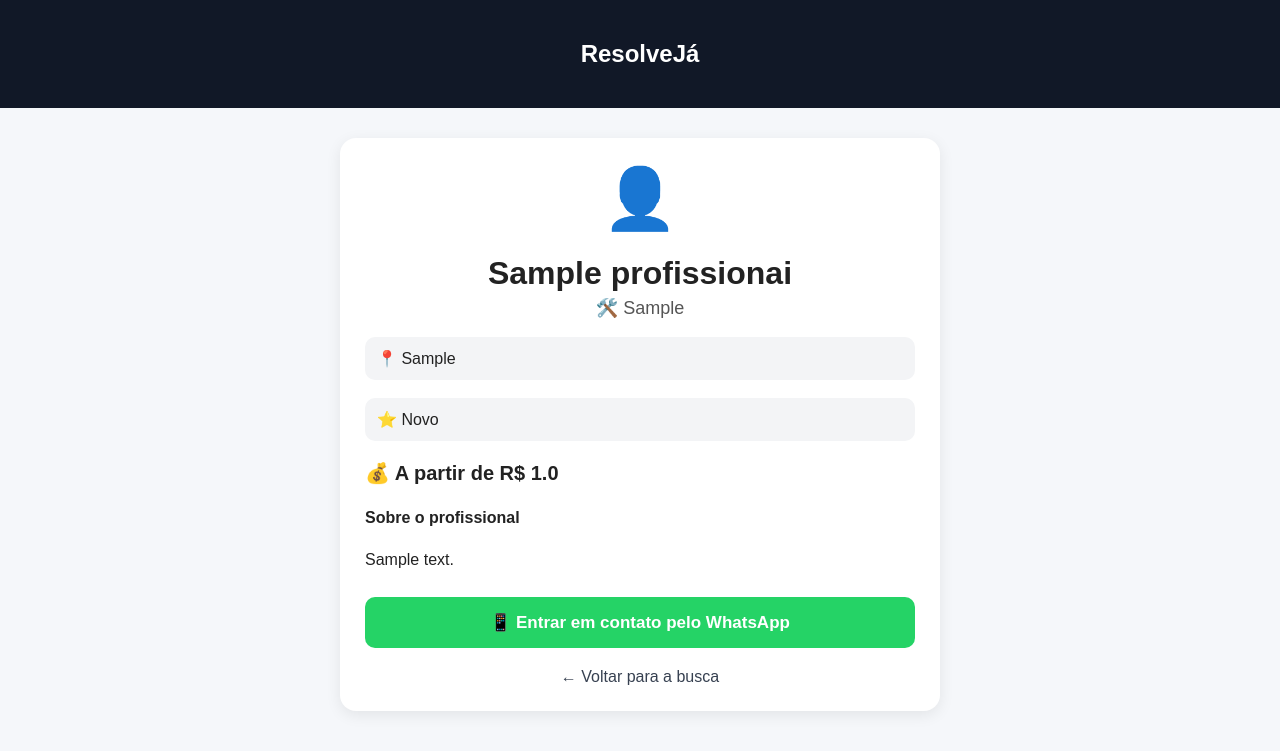
After one commit to thiagosyd13-spec/Resolveja, a Flask app: page /profissional/1 in a window 1280 px wide. The commit adds this page. Shown: the top 751 px of the page. Run offline with Flask 3, Linux system fonts and the light colour scheme; tables that the repository leaves empty hold one stand-in row (values such as "Sample post").

Commit message:
Adiciona perfil dos profissionais

```diff
--- a/app.py
+++ b/app.py
@@ -10,12 +10,25 @@ def conectar_banco():
     conn.row_factory = sqlite3.Row
     return conn
 
+
 @app.route("/")
 def inicio():
     conn = conectar_banco()
-    profissionais = [dict(row) for row in conn.execute("SELECT * FROM profissionais ORDER BY id DESC").fetchall()]
+
+    profissionais = [
+        dict(row)
+        for row in conn.execute(
+            "SELECT * FROM profissionais ORDER BY id DESC"
+        ).fetchall()
+    ]
+
     conn.close()
-    return render_template("index.html", profissionais=profissionais)
+
+    return render_template(
+        "index.html",
+        profissionais=profissionais
+    )
+
 
 @app.route("/cadastrar", methods=["POST"])
 def cadastrar():
@@ -32,7 +45,14 @@ def cadastrar():
         INSERT INTO profissionais
         (nome, servico, telefone, cidade, descricao, preco)
         VALUES (?, ?, ?, ?, ?, ?)
-    """, (nome, servico, telefone, cidade, descricao, preco))
+    """, (
+        nome,
+        servico,
+        telefone,
+        cidade,
+        descricao,
+        preco
+    ))
 
     conn.commit()
     conn.close()
@@ -43,9 +63,45 @@ def cadastrar():
 @app.route("/profissionais")
 def profissionais():
     conn = conectar_banco()
-    lista = [dict(row) for row in conn.execute("SELECT * FROM profissionais ORDER BY id DESC").fetchall()]
+
+    lista = [
+        dict(row)
+        for row in conn.execute(
+            "SELECT * FROM profissionais ORDER BY id DESC"
+        ).fetchall()
+    ]
+
     conn.close()
-    return render_template("index.html", profissionais=lista)
+
+    return render_template(
+        "index.html",
+        profissionais=lista
+    )
+
+
+@app.route("/profissional/<int:id>")
+def perfil_profissional(id):
+    conn = conectar_banco()
+
+    profissional = conn.execute(
+        "SELECT * FROM profissionais WHERE id = ?",
+        (id,)
+    ).fetchone()
+
+    conn.close()
+
+    if profissional is None:
+        return "Profissional não encontrado", 404
+
+    return render_template(
+        "perfil.html",
+        profissional=dict(profissional)
+    )
+
 
 if __name__ == "__main__":
-    app.run(host="0.0.0.0", port=8080, debug=False)
+    app.run(
+        host="0.0.0.0",
+        port=8080,
+        debug=False
+    )
--- /dev/null
+++ b/templates/perfil.html
@@ -0,0 +1,166 @@
+<!DOCTYPE html>
+<html lang="pt-BR">
+
+<head>
+    <meta charset="UTF-8">
+    <meta name="viewport" content="width=device-width, initial-scale=1.0">
+
+    <title>{{ profissional.nome }} - ResolveJá</title>
+
+    <style>
+        body {
+            margin: 0;
+            font-family: Arial, sans-serif;
+            background: #f5f7fa;
+            color: #222;
+        }
+
+        .topo {
+            background: #111827;
+            color: white;
+            padding: 20px;
+            text-align: center;
+        }
+
+        .container {
+            max-width: 600px;
+            margin: 30px auto;
+            padding: 0 20px;
+        }
+
+        .perfil {
+            background: white;
+            border-radius: 16px;
+            padding: 25px;
+            box-shadow: 0 4px 15px rgba(0,0,0,0.08);
+        }
+
+        .avatar {
+            font-size: 60px;
+            text-align: center;
+        }
+
+        h1 {
+            text-align: center;
+            margin-bottom: 5px;
+        }
+
+        .servico {
+            text-align: center;
+            color: #555;
+            font-size: 18px;
+        }
+
+        .info {
+            margin-top: 18px;
+            padding: 12px;
+            background: #f3f4f6;
+            border-radius: 10px;
+        }
+
+        .descricao {
+            margin-top: 20px;
+            line-height: 1.6;
+        }
+
+        .preco {
+            margin-top: 20px;
+            font-size: 20px;
+            font-weight: bold;
+        }
+
+        .contato {
+            display: block;
+            width: 100%;
+            margin-top: 25px;
+            padding: 15px;
+            border: none;
+            border-radius: 10px;
+            background: #25D366;
+            color: white;
+            font-size: 17px;
+            font-weight: bold;
+            cursor: pointer;
+        }
+
+        .voltar {
+            display: block;
+            text-align: center;
+            margin-top: 20px;
+            color: #374151;
+            text-decoration: none;
+        }
+    </style>
+</head>
+
+<body>
+
+    <div class="topo">
+        <h2>ResolveJá</h2>
+    </div>
+
+    <div class="container">
+
+        <div class="perfil">
+
+            <div class="avatar">
+                👤
+            </div>
+
+            <h1>{{ profissional.nome }}</h1>
+
+            <div class="servico">
+                🛠️ {{ profissional.servico }}
+            </div>
+
+            <div class="info">
+                📍 {{ profissional.cidade or "Região não informada" }}
+            </div>
+
+            <div class="info">
+                ⭐ Novo
+            </div>
+
+            <div class="preco">
+                💰 A partir de R$ {{ profissional.preco }}
+            </div>
+
+            <div class="descricao">
+                <strong>Sobre o profissional</strong>
+
+                <p>
+                    {{ profissional.descricao or "Este profissional ainda não adicionou uma descrição." }}
+                </p>
+            </div>
+
+            <button
+                class="contato"
+                onclick="contatar('{{ profissional.telefone }}')">
+
+                📱 Entrar em contato pelo WhatsApp
+
+            </button>
+
+            <a href="/" class="voltar">
+                ← Voltar para a busca
+            </a>
+
+        </div>
+
+    </div>
+
+    <script>
+        function contatar(numero) {
+
+            if (!numero) {
+                alert("Este profissional ainda não informou um WhatsApp.");
+                return;
+            }
+
+            window.location.href = "https://wa.me/" + numero;
+        }
+    </script>
+
+</body>
+
+</html>
```
Also changed, not shown: templates/index.html (+11 -0 lines).
